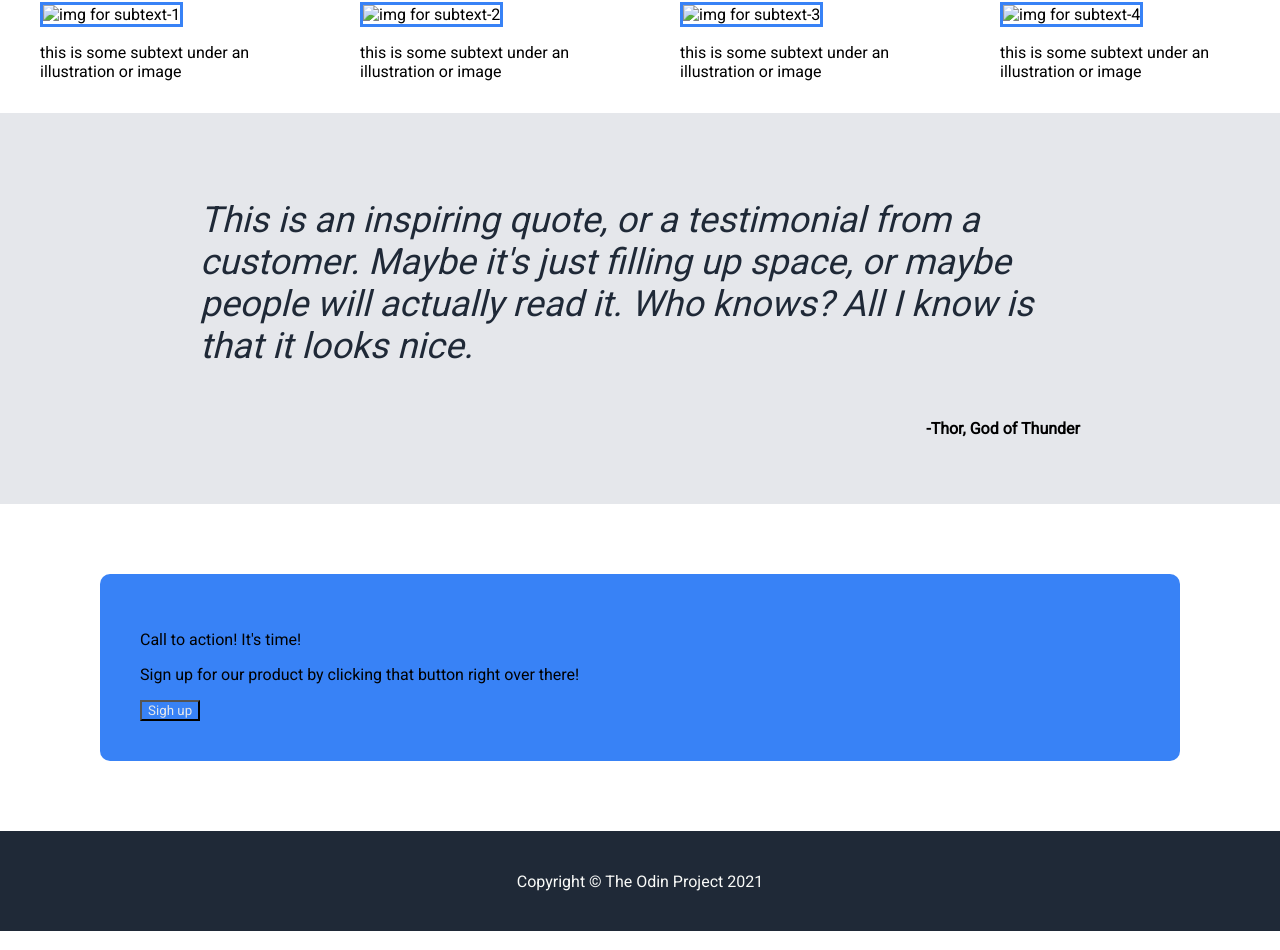
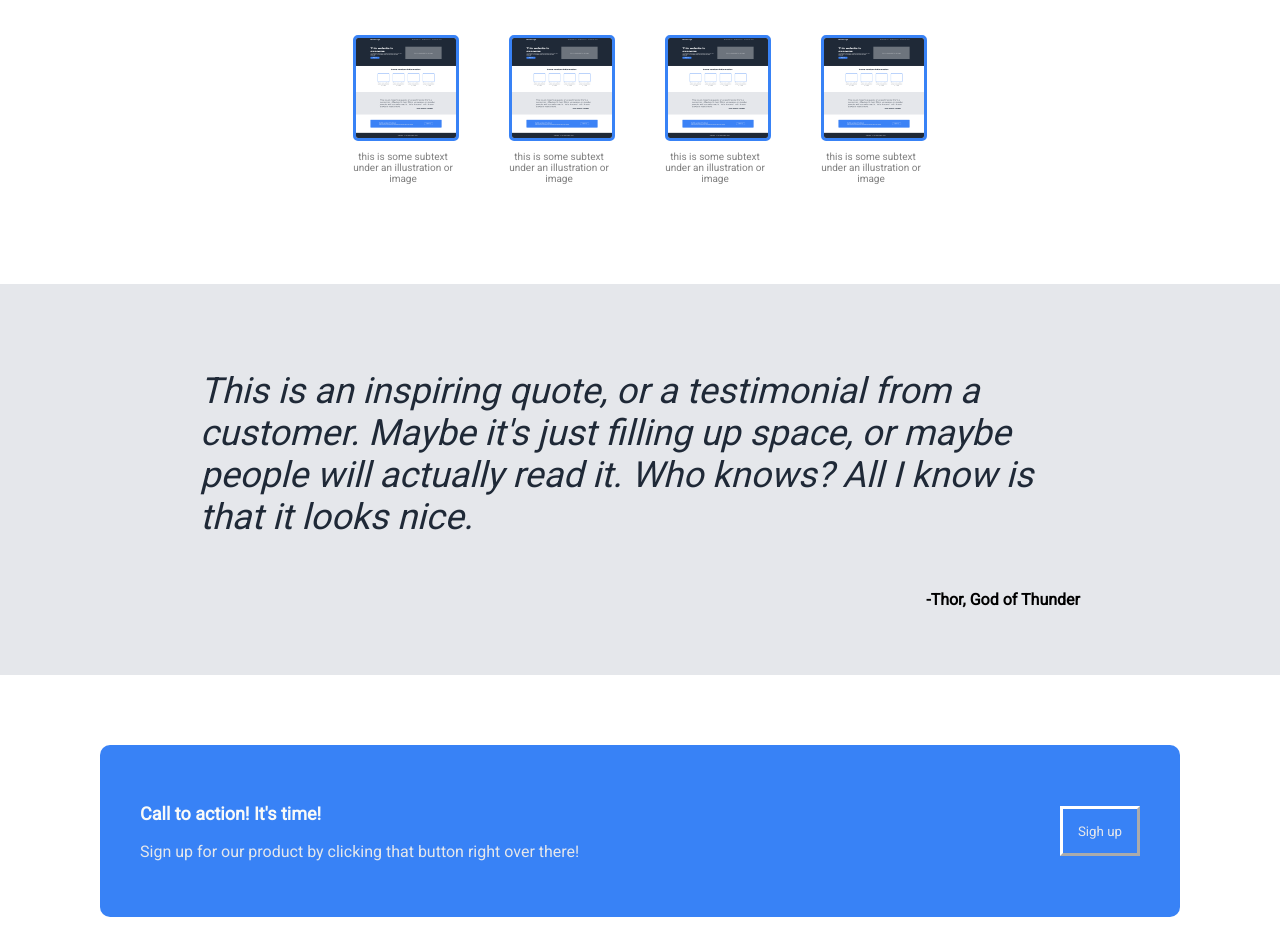
Before and after one commit to jhsui/odin-landing-page, a plain HTML site: page index.html in a window 1280 px wide. Shown: the part 576-1526 px from the top of the page. Drawn offline with Linux system fonts and the light colour scheme.

Commit message:
almost done

```diff
--- a/index.html
+++ b/index.html
@@ -33,40 +33,41 @@
                         contrast</p>
                     <button>Sign up</button>
                 </div>
-                <img src="" alt="this is a placeholder for an image">
+                <img src="01.png" alt="this is a placeholder for an image">
             </div>
         </div>
 
         <div class="content-2">
             <p class="ri">Some random information.</p>
             <div class="cards">
-                <ul><img src="" alt="img for subtext-1">
+                <ul><img src="01.png" alt="img for subtext-1">
                     <p>this is some subtext under an illustration or image</p>
                 </ul>
-                <ul><img src="" alt="img for subtext-2">
+                <ul><img src="01.png" alt="img for subtext-2">
                     <p>this is some subtext under an illustration or image</p>
                 </ul>
-                <ul><img src="" alt="img for subtext-3">
+                <ul><img src="01.png" alt="img for subtext-3">
                     <p>this is some subtext under an illustration or image</p>
                 </ul>
-                <ul><img src="" alt="img for subtext-4">
+                <ul><img src="01.png" alt="img for subtext-4">
                     <p>this is some subtext under an illustration or image</p>
                 </ul>
             </div>
         </div>
 
         <div class="content-3">
-            <p class="quote">This is an inspiring quote, or a testimonial from a customer. Maybe it's just filling up space, or maybe
+            <p class="quote">This is an inspiring quote, or a testimonial from a customer. Maybe it's just filling up
+                space, or maybe
                 people will actually read it. Who knows? All I know is that it looks nice.</p>
             <p class="author">-Thor, God of Thunder</p>
         </div>
 
         <div class="content-4">
             <div class="words">
-                <p>Call to action! It's time!</p>
-                <p>Sign up for our product by clicking that button right over there!</p>
+                <p id="call">Call to action! It's time!</p>
+                <p id="sign">Sign up for our product by clicking that button right over there!</p>
             </div>
-            <button>Sigh up</button>
+            <button id="sign-button">Sigh up</button>
         </div>
 
         <div class="footer">
--- a/style.css
+++ b/style.css
@@ -103,15 +103,22 @@ h2 {
 button {
     color: #E5E7EB;
     background-color: #3882F6;
+
+    width: 100px;
+    height: auto;
+
+    flex: 0 0 100%;
+    /* border-style: dotted;
+    border-color: white;
+    border-radius: 5px; */
 }
 
 .content-1 img {
-    border-style: dotted;
+    /* border-style: dotted; */
+    width: 100px;
+    /* height: auto; */
 
-    width: 600px;
-    height: auto;
-
-    flex: 1 1 auto;
+    flex: 0.5 0.5 50px;
 
     margin: 0;
     padding: 0;
@@ -121,26 +128,65 @@ button {
     display: flex;
     flex-direction: column;
     align-items: center;
+
+    font-size: 10px;
+    text-align: center;
+
+    /* border-style: dotted; */
+    border-color: red;
+}
+
+.content-2 * {
+    margin: 0;
+    padding: 0;
 }
 
 .content-2 img {
-    /* width: 100px;
+    width: 100px;
     height: 100px;
-    flex: 1 0 100%; */
+    /* flex: 1 0 100%; */
     border-style: solid;
+    border-width: 3px;
+    border-radius: 5px;
     border-color: #3882F6;
 
+    /* object-fit: cover; */
 
+}
+
+.content-2 .cards p {
+    width: 100px;
+    /* text-align:inherit; */
+
+    /* align-self: stretch; */
 }
 
 .ri {
     color: #1F2937;
     font-size: 36px;
     font-weight: 900;
+
+    margin: 50px 100px;
 }
 
 .cards {
     display: flex;
+    gap: 50px;
+
+    margin: 0 50px 100px;
+}
+
+
+
+.content-2 ul{
+    display: flex;
+    flex-direction: column;
+    gap: 10px;
+    color: grey;
+
+    align-items: stretch;
+    /* flex: 1 0 auto; */
+
 }
 
 .content-3 {
@@ -167,10 +213,49 @@ button {
 
 .content-4 {
 
+    border-width: 5px;
+    /* border-style: dotted; */
+    border-color: red;
+
     margin: 70px 100px;
     padding: 40px;
     border-radius: 10px;
     background-color: #3882F6;
+
+    display: flex;
+    justify-content: space-between;
+    align-items: center;
+    gap: 50px;
+}
+
+
+
+#call {
+    color: #F9FAF8;
+    font-weight: 700;
+    font-size: large;
+}
+
+#sign {
+    color: #E5E7EB;
+
+}
+
+#sign-button {
+    /* width: 20px; */
+    flex: 0 0 80px;
+    height: 50px;
+
+    margin: 0;
+    padding: 0;
+
+
+    border-width: 3px;
+    /* border-style: dotted; */
+    border-color: white;
+
+
+    /* border: 0; */
 }
 
 .footer {
```
